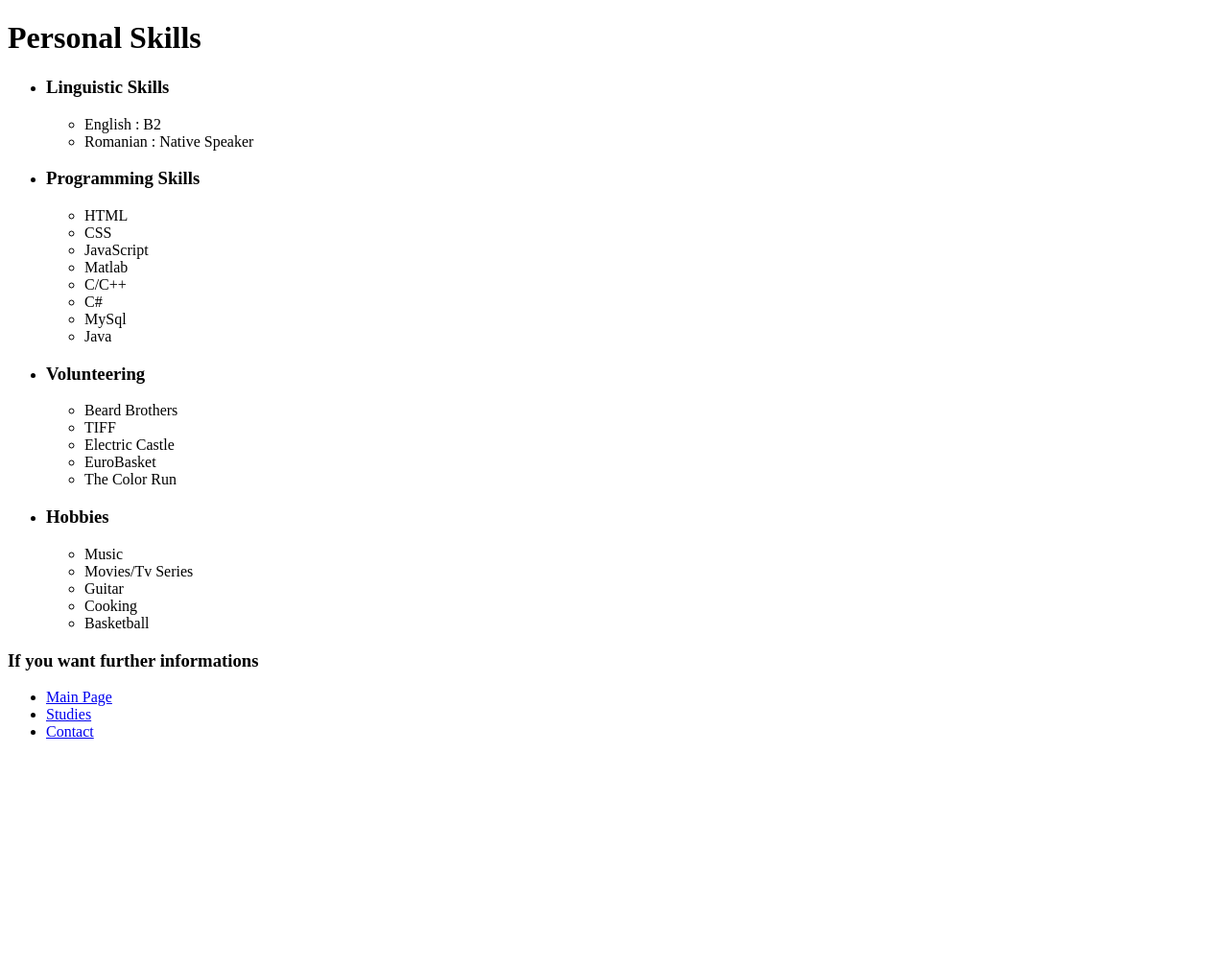
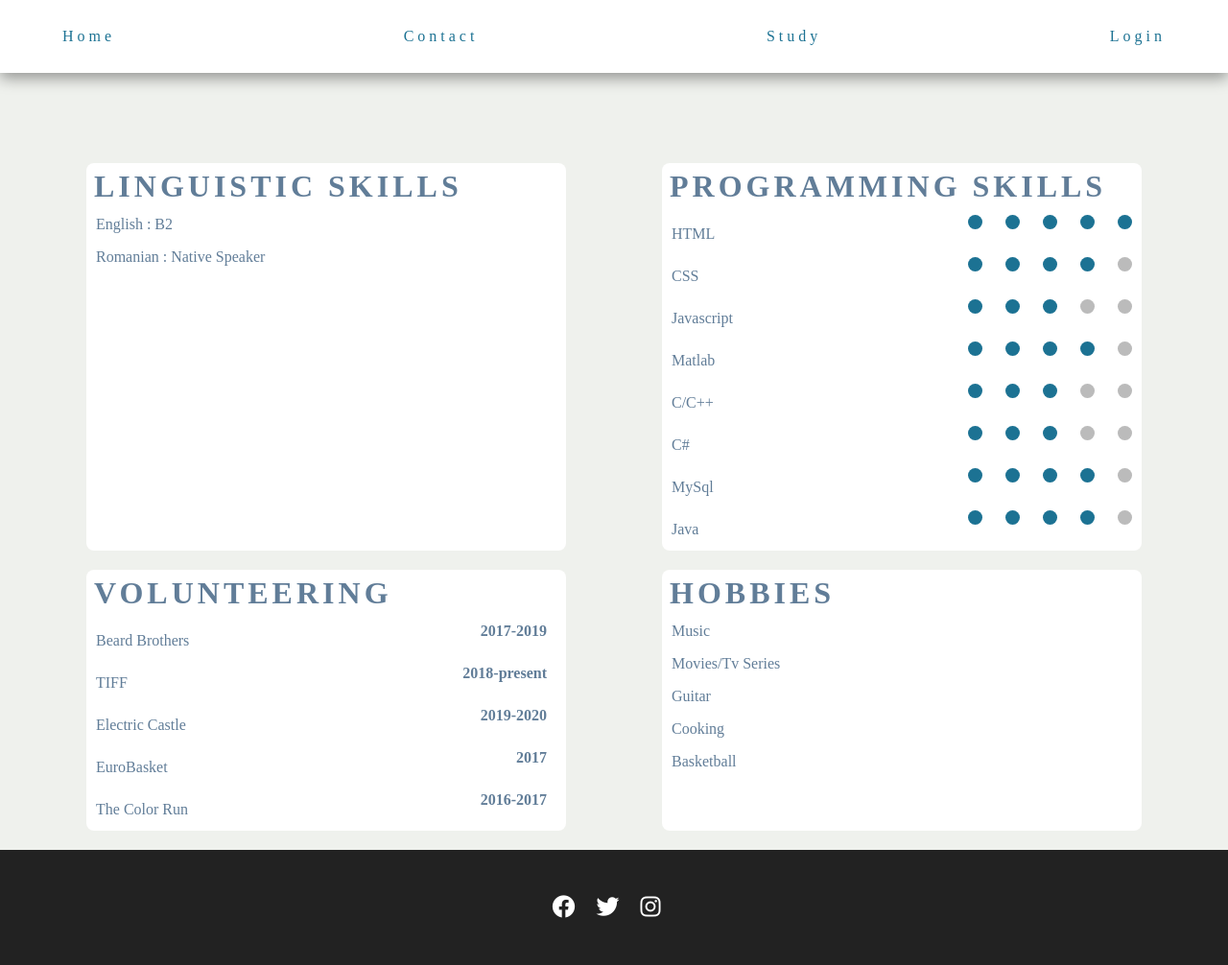
Before and after one commit to JurcaRazvanCatalin/CV, a plain HTML site: page experience.html in a window 1280 px wide. Shown: the whole page at 96% size. Before the commit the page ends 800 px from the top, so only its background shows below. Drawn offline with Linux system fonts and the light colour scheme.

Commit message:
Experience Changed

```diff
--- /dev/null
+++ b/CSS/experience.css
@@ -0,0 +1,370 @@
+:root {
+  --main-color: #21295c;
+  --text-color: #;
+  --second-color: #6b6054;
+  --shadow: #000;
+  --a-color: #1c7293;
+  --clr-grey: hsl(210, 22%, 49%);
+  --background: #eff1ed;
+  --secondary-background: #d6dbd0;
+  --white: #fff;
+  --spacing: 0.25rem;
+  --transition: all 0.3s linear;
+  --ff-primary: 'Playfair Display', serif;
+  --radius: 0.5rem;
+  --light-shadow: 0 5px 15px rgba(0, 0, 0, 0.2);
+  --dark-shadow: 0 5px 15px rgba(0, 0, 0, 0.4);
+}
+
+* {
+  margin: 0;
+  padding: 0;
+  box-sizing: border-box;
+}
+
+body {
+  font-family: var(--ff-primary);
+  color: var(--clr-grey);
+  line-height: 1.5;
+  font-size: 0.875rem;
+}
+
+ul {
+  list-style-type: none;
+}
+a {
+  text-decoration: none;
+}
+
+img {
+  width: 100%;
+  display: block;
+}
+
+h1,
+h2,
+h3,
+h4 {
+  letter-spacing: var(--spacing);
+  text-transform: capitalize;
+  line-height: 1.25;
+  margin-bottom: 0.75rem;
+}
+
+h1 {
+  font-size: 3rem;
+}
+h2 {
+  font-size: 2rem;
+}
+
+h3 {
+  font-size: 1.25rem;
+}
+
+h4 {
+  font-size: 0.875rem;
+}
+
+p {
+  margin-bottom: 1.25rem;
+  color: var(--background);
+}
+
+@media screen and (min-width: 800px) {
+  h1 {
+    font-size: 4rem;
+  }
+  h2 {
+    font-size: 2.5rem;
+  }
+  h3 {
+    font-size: 1.75rem;
+  }
+  h4 {
+    font-size: 1rem;
+  }
+  body {
+    font-size: 1rem;
+  }
+  h1,
+  h2,
+  h3,
+  h4 {
+    line-height: 1;
+  }
+}
+
+.navbar {
+  position: fixed;
+  top: 0;
+  left: 0;
+  width: 100%;
+  background: var(--white);
+  box-shadow: var(--dark-shadow);
+  z-index: 2;
+  /* visibility: hidden; */
+}
+
+.nav-center {
+  width: 100%;
+  max-width: 1170px;
+  margin: 0 auto;
+}
+
+.nav-header {
+  display: flex;
+  align-items: center;
+  padding: 1rem 2rem;
+}
+
+.nav-toggle {
+  background: transparent;
+  border: none;
+  font-size: 2rem;
+  color: var(--main-color);
+  cursor: pointer;
+  transition: all 0.4s ease-in-out;
+}
+
+.nav-toggle:hover {
+  transform: scale(1.2);
+}
+
+.nav-links {
+  overflow: hidden;
+  transition: all 0.3s ease-in-out;
+}
+
+.nav-link {
+  display: block;
+  position: relative;
+  margin: 10px;
+  text-transform: capitalize;
+  letter-spacing: var(--spacing);
+  transition: all 3s ease-in-out;
+  color: var(--a-color);
+  cursor: pointer;
+  font-size: 1rem;
+  text-decoration: none;
+}
+
+.nav-link::after {
+  height: 1px;
+  width: 100%;
+  background: var(--a-color);
+  content: '';
+  position: absolute;
+  left: 0px;
+  bottom: 0;
+  transform: scaleX(0);
+  transition: 0.3s;
+}
+
+.nav-link:hover::after {
+  transform: scaleX(1);
+}
+
+@media screen and (min-width: 992px) {
+  .navbar {
+    padding: 1rem 2rem;
+  }
+
+  .nav-toggle {
+    display: none;
+  }
+
+  .nav-center {
+    display: flex;
+    justify-content: space-between;
+    align-items: center;
+    flex-wrap: wrap;
+  }
+
+  .nav-links {
+    height: auto;
+    width: 100vw;
+    display: flex;
+    justify-content: space-between;
+  }
+
+  .nav-header {
+    padding: 0;
+  }
+
+  .nav-link:hover {
+    color: var(--main-color);
+    background: transparent;
+  }
+}
+
+.hero {
+  background: var(--background);
+  min-width: 98vw;
+  min-height: 85vh;
+  padding-top: calc(100vh - 80vh);
+}
+
+.hero-center {
+  display: flex;
+  justify-content: space-evenly;
+  flex-wrap: wrap;
+  padding: 0 0 10px 0;
+}
+
+.element {
+  width: 500px;
+  background: var(--white);
+  margin: 10px;
+  border-radius: var(--radius);
+  transition: all 0.5s ease-in-out;
+}
+
+.element:hover {
+  box-shadow: 5px 5px 5px rgba(0, 0, 0, 0.2);
+}
+
+.element h3 {
+  font-size: 2rem;
+  text-transform: uppercase;
+  padding: 8px 8px 0 8px;
+}
+
+.elements {
+  margin: 0 0 0 10px;
+}
+
+.elements li {
+  margin: 10px 0;
+  cursor: pointer;
+}
+
+.time {
+  display: flex;
+  font-weight: 600;
+}
+
+@media screen and (max-width: 600px) {
+  .hero-center {
+    display: flex;
+    flex-direction: column;
+    align-items: flex-start;
+    margin: 20px 0;
+  }
+
+  .element {
+    width: 100vw;
+    background: var(--white);
+    margin: 10px;
+    border-radius: var(--radius);
+    transition: all 0.5s ease-in-out;
+  }
+
+  .element:hover {
+    box-shadow: 10px 5px 5px rgba(0, 0, 0, 0.2);
+  }
+
+  .line {
+    height: 2px;
+    width: 95vw;
+    background: var(--a-color);
+    margin-bottom: 10px;
+    padding-bottom: 2px;
+  }
+
+  .elements {
+    font-size: 15px;
+    display: flex;
+    justify-content: flex-start;
+    margin: 0 0 0 15px;
+    flex-wrap: wrap;
+  }
+
+  .time {
+    position: relative;
+    left: 150px;
+  }
+}
+
+section {
+  display: flex;
+  justify-content: space-between;
+}
+
+.circles span {
+  display: inline-block;
+  width: 15px;
+  height: 15px;
+  background: #bbb;
+  border-radius: 50%;
+  margin: 0 10px;
+}
+
+section .full {
+  background: var(--a-color);
+}
+
+.time {
+  position: relative;
+  right: 20px;
+}
+
+@media screen and (max-width: 400px) {
+  .element {
+    width: 95vw;
+    background: var(--white);
+    margin: 10px;
+    border-radius: var(--radius);
+    transition: all 0.5s ease-in-out;
+  }
+
+  .circles {
+    display: flex;
+    justify-content: flex-end;
+  }
+
+  .time {
+    position: relative;
+    left: 150px;
+  }
+}
+
+.footer {
+  background: #222;
+  text-align: center;
+  min-width: 50vw;
+  height: 15vh;
+}
+
+.section-center {
+  display: flex;
+  justify-content: center;
+  align-items: center;
+  height: 15vh;
+}
+
+.social-icon {
+  color: var(--white);
+  font-size: 1.5rem;
+  margin-right: 1rem;
+}
+
+.facebook {
+  transition: all 0.3s ease-in-out;
+}
+.twitter {
+  transition: all 0.3s ease-in-out;
+}
+.instagram {
+  transition: all 0.3s ease-in-out;
+}
+
+.facebook:hover {
+  color: #4267b2;
+}
+.twitter:hover {
+  color: #1da1f2;
+}
+.instagram:hover {
+  color: #c13584;
+}
--- a/experience.html
+++ b/experience.html
@@ -4,60 +4,209 @@
     <meta charset="UTF-8" />
     <meta http-equiv="X-UA-Compatible" content="IE=edge" />
     <meta name="viewport" content="width=device-width, initial-scale=1.0" />
-    <title>Document</title>
-    <style>
-      .details {
-        background-image: url('Faiar.jpg');
-      }
-    </style>
+    <title>Experience</title>
+    <link
+      rel="stylesheet"
+      href="https://cdnjs.cloudflare.com/ajax/libs/font-awesome/6.1.2/css/all.min.css"
+      integrity="sha512-1sCRPdkRXhBV2PBLUdRb4tMg1w2YPf37qatUFeS7zlBy7jJI8Lf4VHwWfZZfpXtYSLy85pkm9GaYVYMfw5BC1A=="
+      crossorigin="anonymous"
+      referrerpolicy="no-referrer"
+    />
+    <link rel="stylesheet" href="./CSS/experience.css" />
   </head>
   <body>
-    <h1>Personal Skills</h1>
-    <header>
-      <div class="details">
-        <ul>
-          <li><h3>Linguistic Skills</h3></li>
-          <ul>
+    <header id="home">
+      <nav class="navbar">
+        <div class="nav-center">
+          <div class="nav-header">
+            <button class="nav-toggle" type="button" id="nav-toggle">
+              <i class="fas fa-bars"></i>
+            </button>
+          </div>
+          <ul class="nav-links" id="nav-links">
+            <li>
+              <a href="./index.html" class="nav-link scroll-link">home</a>
+            </li>
+            <li>
+              <a href="./contact.html" class="nav-link scroll-link">contact</a>
+            </li>
+            <li>
+              <a href="./study.html" class="nav-link scroll-link">study</a>
+            </li>
+            <li>
+              <a href="./form.html" class="nav-link scroll-link">login</a>
+            </li>
+          </ul>
+        </div>
+      </nav>
+      <div class="hero">
+        <div class="hero-center">
+          <div class="element">
+            <h3>Linguistic Skills</h3>
+            <div class="line"></div>
+            <div class="elements">
+              <ul class="linguistic">
                 <li>English : B2</li>
                 <li>Romanian : Native Speaker</li>
               </ul>
-          <li><h3>Programming Skills</h3></li>
-          <ul>
+            </div>
+          </div>
+          <div class="element">
+            <h3>Programming Skills</h3>
+            <div class="line"></div>
+            <div class="elements">
+              <ul class="skills">
+                <section>
                   <li>HTML</li>
+                  <div class="circles">
+                    <span class="full"></span>
+                    <span class="full"></span>
+                    <span class="full"></span>
+                    <span class="full"></span>
+                    <span class="full"></span>
+                  </div>
+                </section>
+                <section>
                   <li>CSS</li>
-            <li>JavaScript</li>
+                  <div class="circles">
+                    <span class="full"></span>
+                    <span class="full"></span>
+                    <span class="full"></span>
+                    <span class="full"></span>
+                    <span></span>
+                  </div>
+                </section>
+                <section>
+                  <li>Javascript</li>
+                  <div class="circles">
+                    <span class="full"></span>
+                    <span class="full"></span>
+                    <span class="full"></span>
+                    <span></span>
+                    <span></span>
+                  </div>
+                </section>
+                <section>
                   <li>Matlab</li>
+                  <div class="circles">
+                    <span class="full"></span>
+                    <span class="full"></span>
+                    <span class="full"></span>
+                    <span class="full"></span>
+                    <span></span>
+                  </div>
+                </section>
+                <section>
                   <li>C/C++</li>
+                  <div class="circles">
+                    <span class="full"></span>
+                    <span class="full"></span>
+                    <span class="full"></span>
+                    <span></span>
+                    <span></span>
+                  </div>
+                </section>
+                <section>
                   <li>C#</li>
+                  <div class="circles">
+                    <span class="full"></span>
+                    <span class="full"></span>
+                    <span class="full"></span>
+                    <span></span>
+                    <span></span>
+                  </div>
+                </section>
+                <section>
                   <li>MySql</li>
+                  <div class="circles">
+                    <span class="full"></span>
+                    <span class="full"></span>
+                    <span class="full"></span>
+                    <span class="full"></span>
+                    <span></span>
+                  </div>
+                </section>
+                <section>
                   <li>Java</li>
+                  <div class="circles">
+                    <span class="full"></span>
+                    <span class="full"></span>
+                    <span class="full"></span>
+                    <span class="full"></span>
+                    <span></span>
+                  </div>
+                </section>
               </ul>
-          <li><h3>Volunteering</h3></li>
-          <ul>
+            </div>
+          </div>
+          <div class="element">
+            <h3>Volunteering</h3>
+            <div class="line"></div>
+            <div class="elements">
+              <ul class="volunteering">
+                <section>
                   <li>Beard Brothers</li>
+                  <div class="time">
+                    <span>2017-2019</span>
+                  </div>
+                </section>
+                <section>
                   <li>TIFF</li>
+                  <div class="time">
+                    <span>2018-present</span>
+                  </div>
+                </section>
+                <section>
                   <li>Electric Castle</li>
+                  <div class="time">
+                    <span>2019-2020</span>
+                  </div>
+                </section>
+                <section>
                   <li>EuroBasket</li>
+                  <div class="time">
+                    <span>2017</span>
+                  </div>
+                </section>
+                <section>
                   <li>The Color Run</li>
+                  <div class="time">
+                    <span>2016-2017</span>
+                  </div>
+                </section>
               </ul>
-          <li><h3>Hobbies</h3></li>
-          <ul>
+            </div>
+          </div>
+          <div class="element">
+            <h3>Hobbies</h3>
+            <div class="line"></div>
+            <div class="elements">
+              <ul class="hobbies">
                 <li>Music</li>
                 <li>Movies/Tv Series</li>
                 <li>Guitar</li>
                 <li>Cooking</li>
                 <li>Basketball</li>
               </ul>
-        </ul>
             </div>
-      <h3>
-        <p>If you want further informations</p>
-      </h3>
-      <ul>
-        <li><a href="index.html">Main Page</a></li>
-        <li><a href="study.html">Studies</a></li>
-        <li><a href="contact.html">Contact</a></li>
-      </ul>
+          </div>
+        </div>
+      </div>
+      <footer class="footer">
+        <div class="section-center">
+          <div class="social-icons">
+            <a href="#" class="social-icon facebook">
+              <i class="fab fa-facebook"></i>
+            </a>
+            <a href="#" class="social-icon twitter">
+              <i class="fab fa-twitter"></i>
+            </a>
+            <a href="#" class="social-icon instagram">
+              <i class="fab fa-instagram"></i>
+            </a>
+          </div>
+        </div>
+      </footer>
     </header>
   </body>
 </html>
```
Lines whose indentation alone changed are shown as unchanged.
